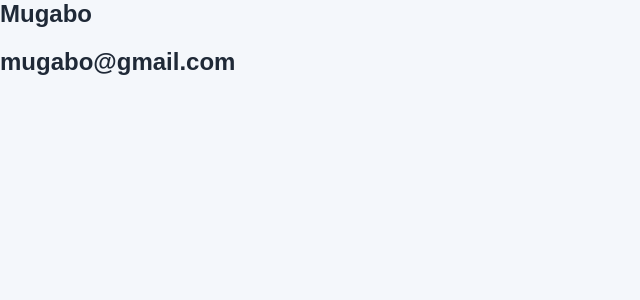
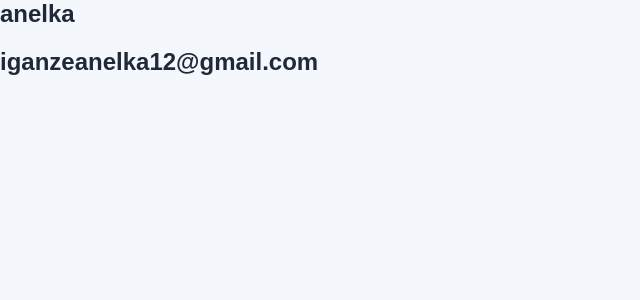
Before and after one commit to muhirecaleb/codebridge-assignment1, a React (Vite) app: page /dashboard in a window 1280 px wide. Shown: the top 300 px of the page, without its empty margins (0-640 px from the left). Built offline with nearby package versions, Linux system fonts and the light colour scheme.

Commit message:
describe your changes

```diff
--- a/src/pages/Dashboard.jsx
+++ b/src/pages/Dashboard.jsx
@@ -3,8 +3,8 @@
 
 const Dashboard = () => {
     const [user,setUser] = useState({
-        name: 'Mugabo',
-        email: 'mugabo@gmail.com',
+        name: 'anelka',
+        email: 'iganzeanelka12@gmail.com',
     })
   return (
     <div>
```
Also changed, not shown: 1 other file (tests, documents, lock files or other folders).
